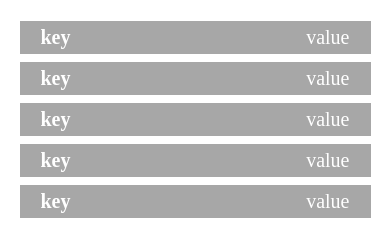
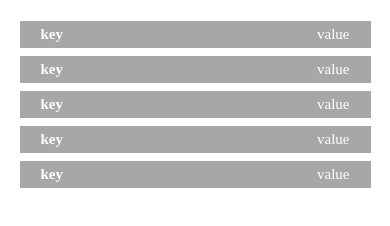
Before and after one commit to martynwd/weather-app-itmo-web, a plain HTML site: page index.html in a window 390 px wide. Shown: the part 341-567 px from the top of the page. Drawn offline with Linux system fonts and the light colour scheme.

Commit message:
add media

```diff
--- a/scss/style.scss
+++ b/scss/style.scss
@@ -74,8 +74,16 @@ body {
     }
     &__key {
         font-weight: bold;
+        @media only screen and (min-width: 310px) and (max-width: 550px) {
+            font-size: 15px;
+
+        }
     }
     &__value {
+        @media only screen and (min-width: 310px) and (max-width: 550px) {
+            font-size: 15px;
+
+        }
         font-weight: lighter;
     }
 }
```
Also changed, not shown: scss/style.css, 1 other file.
